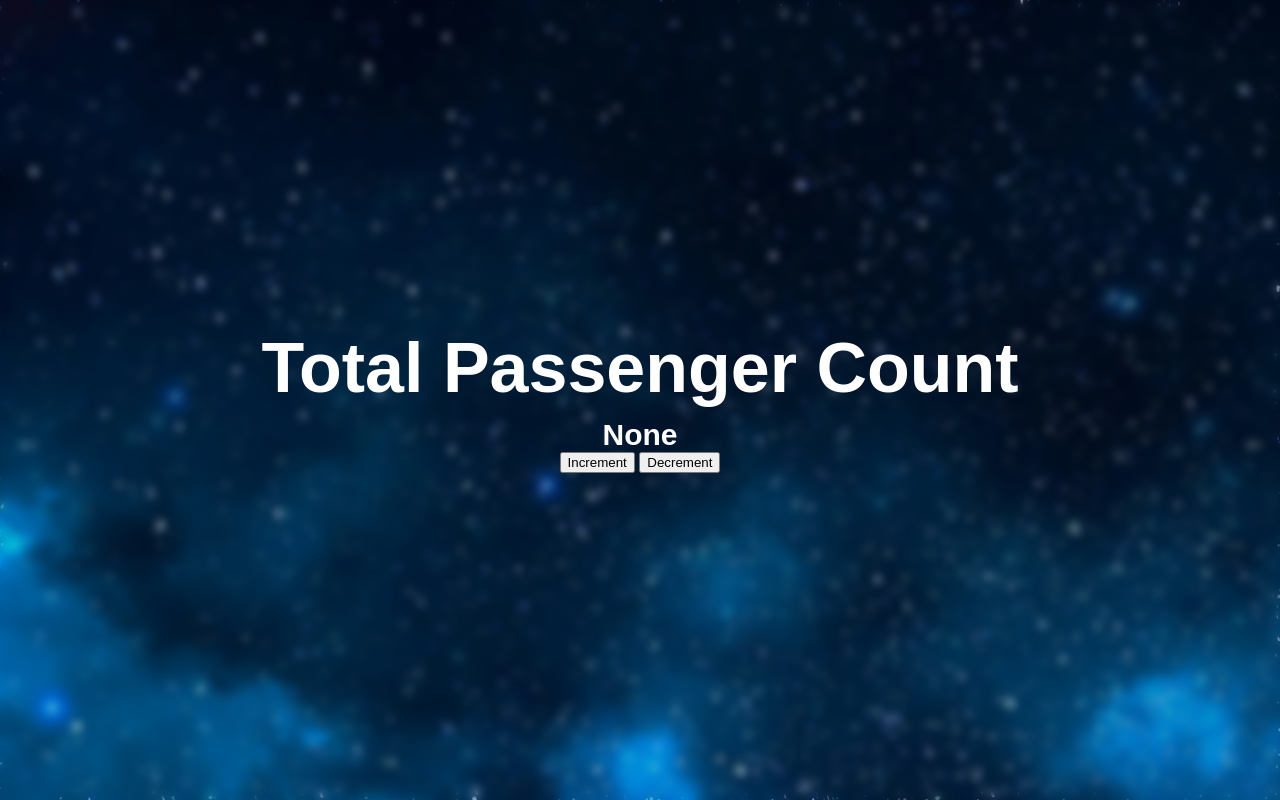
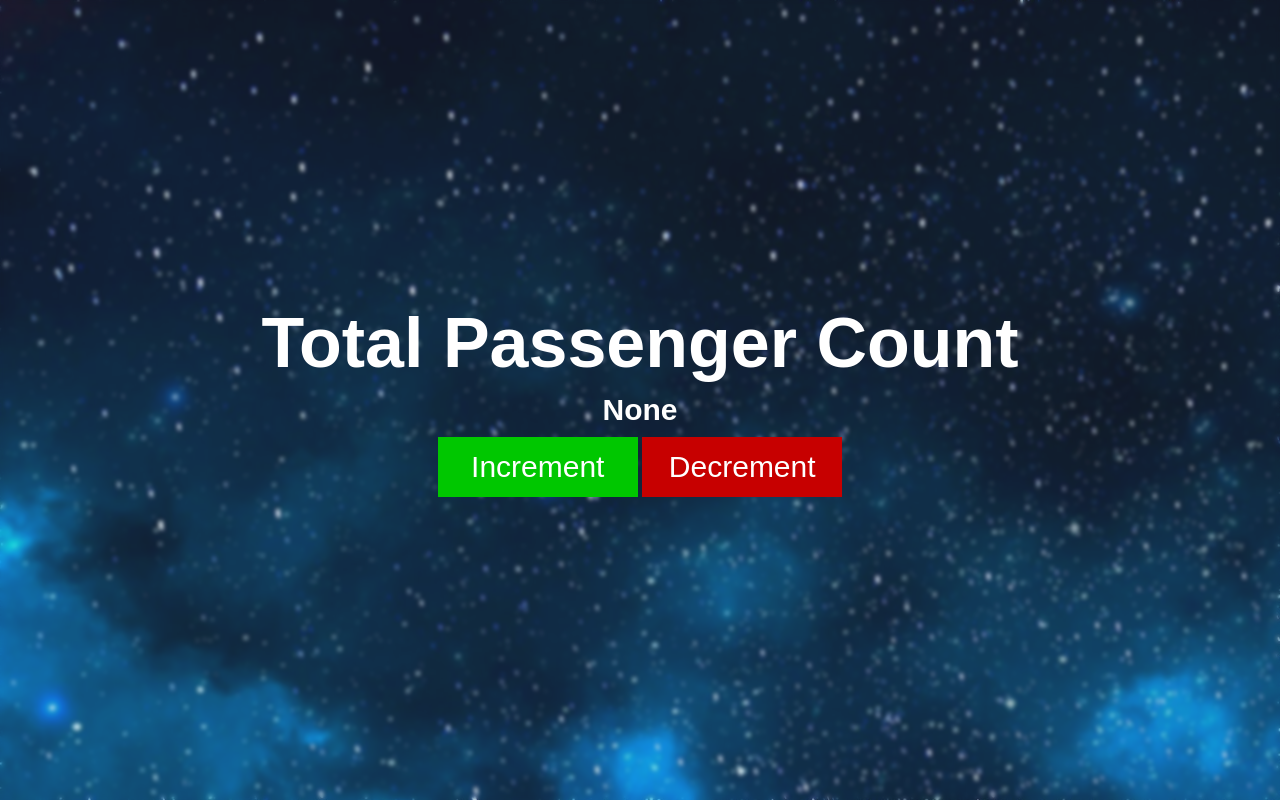
Before and after one commit to MikaTech-dev/Bus-Passenger-Counter-with-JS, a plain HTML site: page index.html in a window 1280 px wide. Drawn offline with Linux system fonts and the light colour scheme.

Commit message:
Styling refined
Added wrapper to centre content, added backdrop blur and near transparent background colour using the wrapper for an overlay effect to soften the blur somewhat, styled buttons, might add up and down arrows

```diff
--- a/style.css
+++ b/style.css
@@ -1,11 +1,16 @@
 * {
     margin: 0;
 }
-
+#wrapper {
+    height: 100%;
+    width: 100%;
+    background-color: #ffffff10;
+    align-content: center;
+}
 body {
     font-family: Arial, Helvetica, sans-serif;
     background-image: url(./imgs/galaxy\ bg\ img.jpeg);
-    backdrop-filter: blur(5px);
+    backdrop-filter: blur(2px);
     color: #fff;
     text-align: center;
     height: 100vh;
@@ -18,3 +23,28 @@ h1 {
 h2 {
     font-size: 30px;
 }
+#buttons1-2{
+    align-items: center;
+}
+button {
+    margin-top: 10px;
+    /* padding: 12px; */
+    width: 200px;
+    height: 60px;
+    font-size: 30px;
+    outline: none;
+    border: none;
+    color: #fff;
+}
+button:active {
+    transition: 2ms ease-in;
+    width: 170px;
+    height: 55px;
+    font-size: 27px;
+}
+#increment-btn {
+    background-color: rgb(0, 199, 0);
+}
+#decrement-btn {
+    background-color: rgb(199, 0, 0);
+}
```
